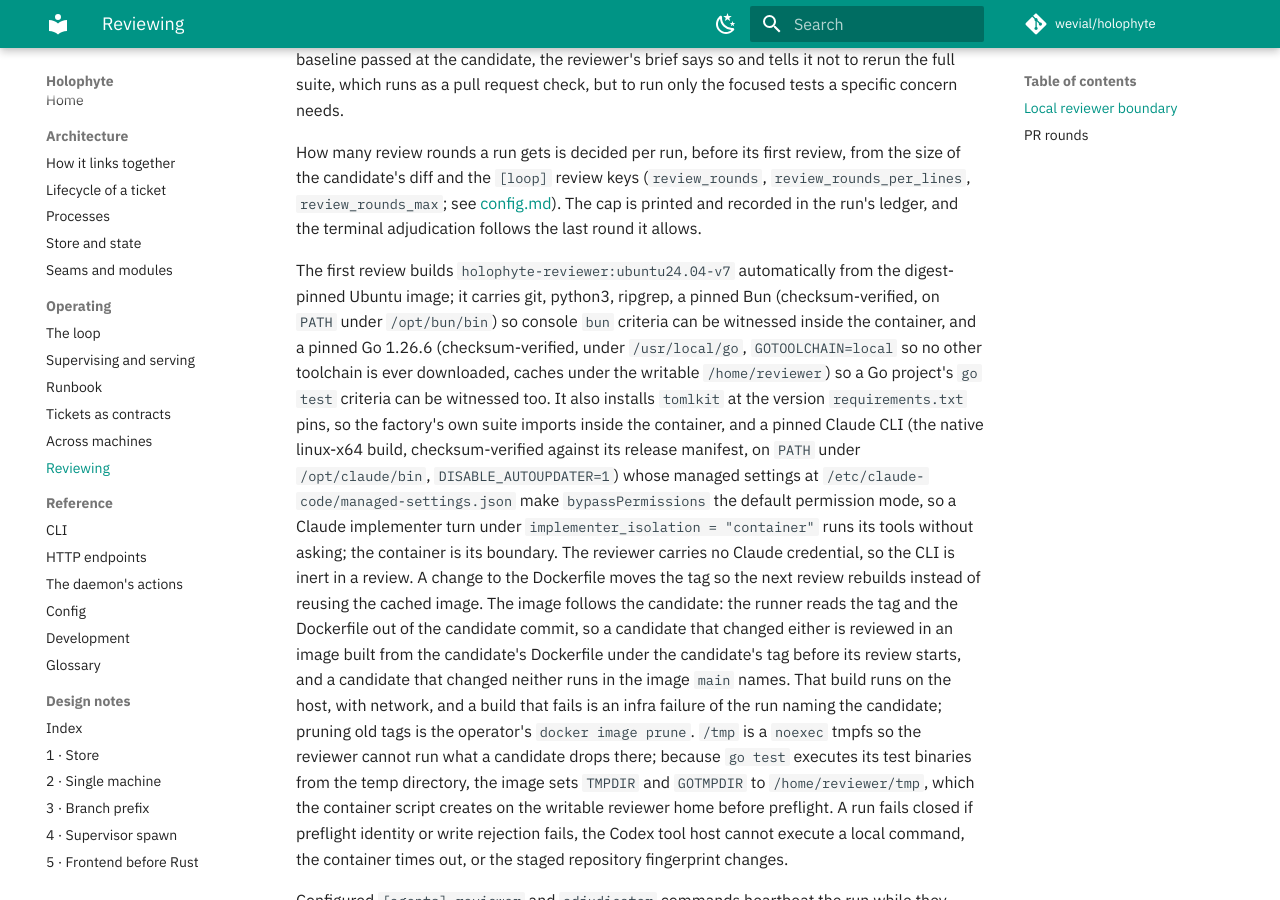
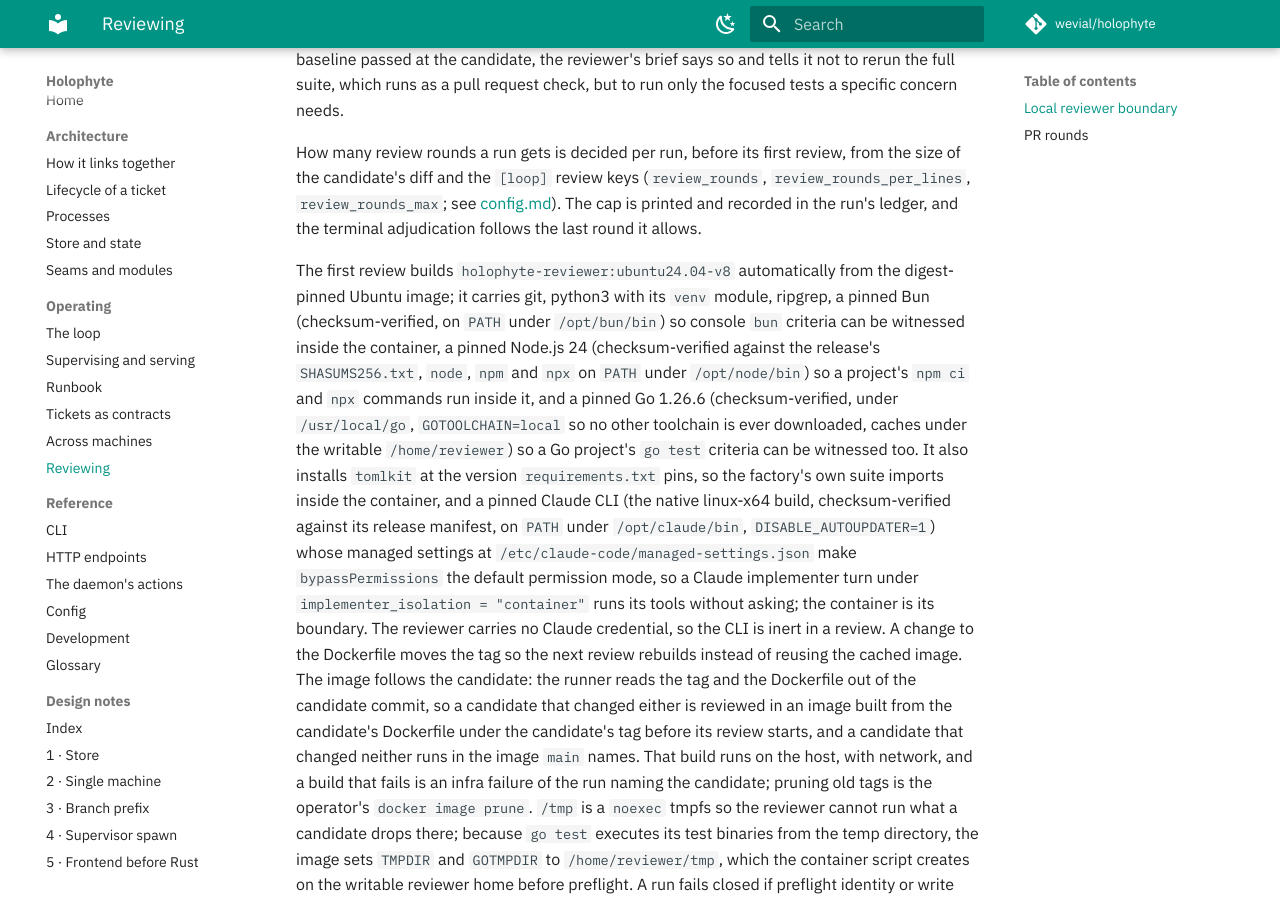
Before and after one commit to wevial/holophyte, an MkDocs documentation site: the page built from docs/reviewing.md, in a window 1280 px wide and 900 px high, scrolled down 1014 px. Built offline with MkDocs 1.6.1 and Material for MkDocs 9.7.7, drawn with Linux system fonts in a browser that asks for light colours; comment, search, counter and statistics services are not loaded.

Commit message:
feat(image): carry a pinned Node.js 24 with npm and python3's venv module (HOLO-27)
Lotuspod's and Relos's setup and verify commands create a virtual
environment and run npm ci / npx, which the image could not do: python3
lacked ensurepip (Ubuntu ships it as python3-venv) and there was no Node.

- docker/reviewer.Dockerfile: install python3-venv; add a Node v24.18.0
  block after Bun, the linux-x64 tarball verified against the release's
  SHASUMS256.txt and unpacked under /opt/node, /opt/node/bin on PATH.
- review_runner.IMAGE moves to holophyte-reviewer:ubuntu24.04-v8; the tag
  test pins v8 and rejects v1-v7 anywhere in modules and docs.
- tests/test_image.py: through isolation.launch() on a container route,
  node --version starts with v24. and npm --version exits 0; python3 -m
  venv under the container home creates an environment whose interpreter
  prints its own directory as sys.prefix. Both fail on the v7 image
  (node not found; ensurepip unavailable).
- docs/reviewing.md: the image paragraph names v8, venv and Node.

```diff
--- a/docs/reviewing.md
+++ b/docs/reviewing.md
@@ -53,10 +53,13 @@ review, from the size of the candidate's diff and the `[loop]` review keys
 [config.md](config.md)). The cap is printed and recorded in the run's ledger,
 and the terminal adjudication follows the last round it allows.
 
-The first review builds `holophyte-reviewer:ubuntu24.04-v7` automatically from
-the digest-pinned Ubuntu image; it carries git, python3, ripgrep, a pinned
-Bun (checksum-verified, on `PATH` under `/opt/bun/bin`) so console `bun`
-criteria can be witnessed inside the container, and a pinned Go 1.26.6
+The first review builds `holophyte-reviewer:ubuntu24.04-v8` automatically from
+the digest-pinned Ubuntu image; it carries git, python3 with its `venv`
+module, ripgrep, a pinned Bun (checksum-verified, on `PATH` under
+`/opt/bun/bin`) so console `bun` criteria can be witnessed inside the
+container, a pinned Node.js 24 (checksum-verified against the release's
+`SHASUMS256.txt`, `node`, `npm` and `npx` on `PATH` under `/opt/node/bin`) so
+a project's `npm ci` and `npx` commands run inside it, and a pinned Go 1.26.6
 (checksum-verified, under `/usr/local/go`, `GOTOOLCHAIN=local` so no other
 toolchain is ever downloaded, caches under the writable `/home/reviewer`) so a
 Go project's `go test` criteria can be witnessed too. It also installs
--- a/review_runner.py
+++ b/review_runner.py
@@ -18,7 +18,7 @@ from pathlib import Path
 from typing import Sequence
 
 ROOT = Path(__file__).resolve().parent
-IMAGE = "holophyte-reviewer:ubuntu24.04-v7"
+IMAGE = "holophyte-reviewer:ubuntu24.04-v8"
 # The Codex route the container runs, and the profile a round records for
 # it. The pair is the default an absent `[agents] review_model` /
 # `review_effort` leaves in place; `holophyte.config` reads the keys and hands
```
Also changed, not shown: 3 other files.
